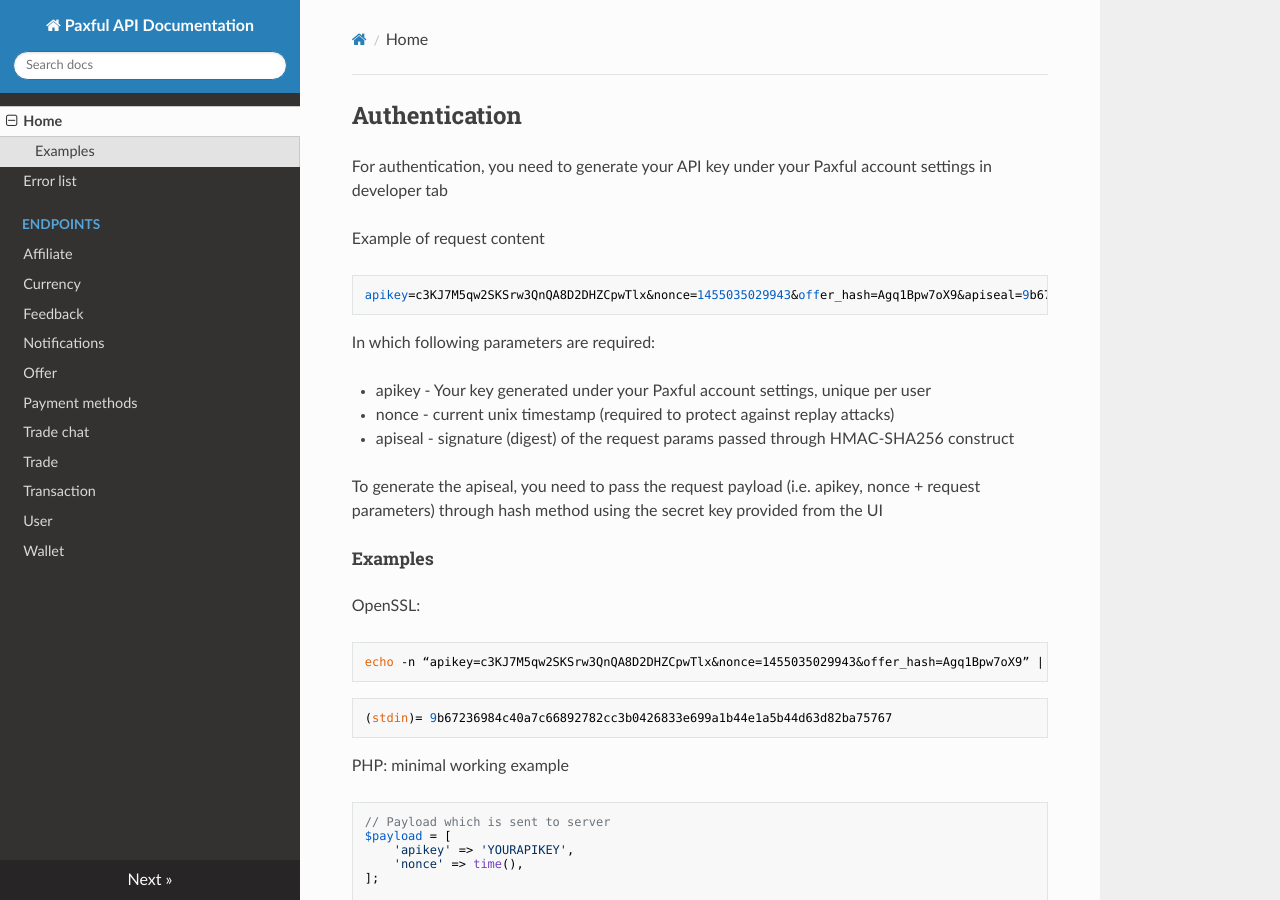
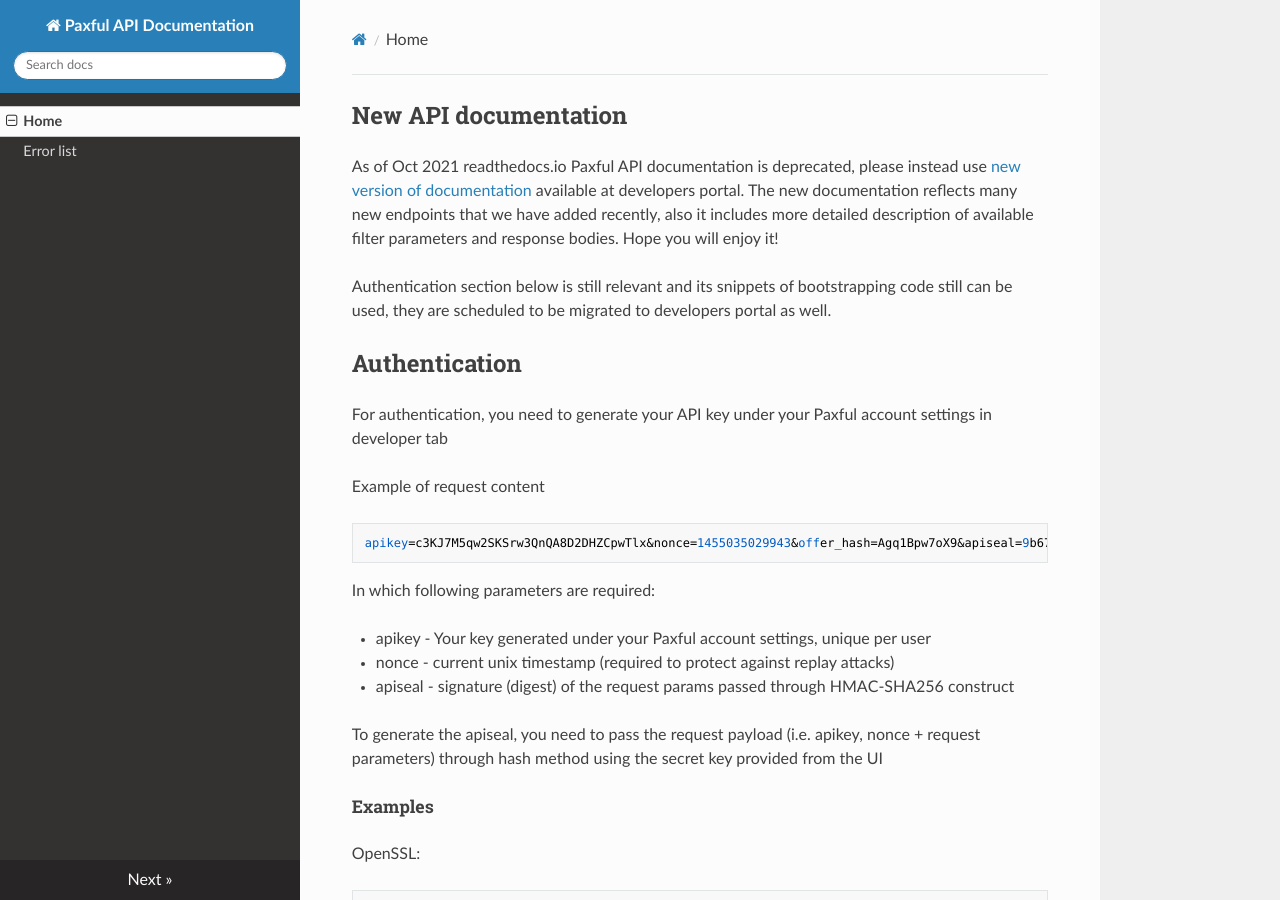
Before and after one commit to paxful/api-docs, an MkDocs documentation site: the page built from docs/index.md, in a window 1280 px wide and 900 px high. Built offline with MkDocs 1.6.1, drawn with Linux system fonts in a browser that asks for light colours; nearby versions of some CDN libraries.

Commit message:
UPDATE: add notice that readthedocs.io is deprecated DP-699

```diff
--- a/docs/index.md
+++ b/docs/index.md
@@ -1,3 +1,8 @@
+## New API documentation
+
+As of Oct 2021 readthedocs.io Paxful API documentation is deprecated, please instead use [new version of documentation](https://developers.paxful.com/paxful-products/paxful/documentation/ ) available at developers portal. The new documentation reflects many new endpoints that we have added recently, also it includes more detailed description of available filter parameters and response bodies. Hope you will enjoy it!
+
+Authentication section below is still relevant and its snippets of bootstrapping code still can be used, they are scheduled to be migrated to developers portal as well.
 ##Authentication
 
 For authentication, you need to generate your API key under your Paxful account settings in developer tab
```
Also changed, not shown: docs_deprecated/endpoints/affiliate.md (renamed from docs/endpoints/affiliate.md), docs_deprecated/endpoints/currency.md (renamed from docs/endpoints/currency.md), docs_deprecated/endpoints/feedback.md (renamed from docs/endpoints/feedback.md), docs_deprecated/endpoints/notifications.md (renamed from docs/endpoints/notifications.md), docs_deprecated/endpoints/offer.md (renamed from docs/endpoints/offer.md), docs_deprecated/endpoints/payment-methods.md (renamed from docs/endpoints/payment-methods.md), docs_deprecated/endpoints/trade-chat.md (renamed from docs/endpoints/trade-chat.md), docs_deprecated/endpoints/trade.md (renamed from docs/endpoints/trade.md), docs_deprecated/endpoints/transaction.md (renamed from docs/endpoints/transaction.md), docs_deprecated/endpoints/user.md (renamed from docs/endpoints/user.md), docs_deprecated/endpoints/wallet.md (renamed from docs/endpoints/wallet.md).
